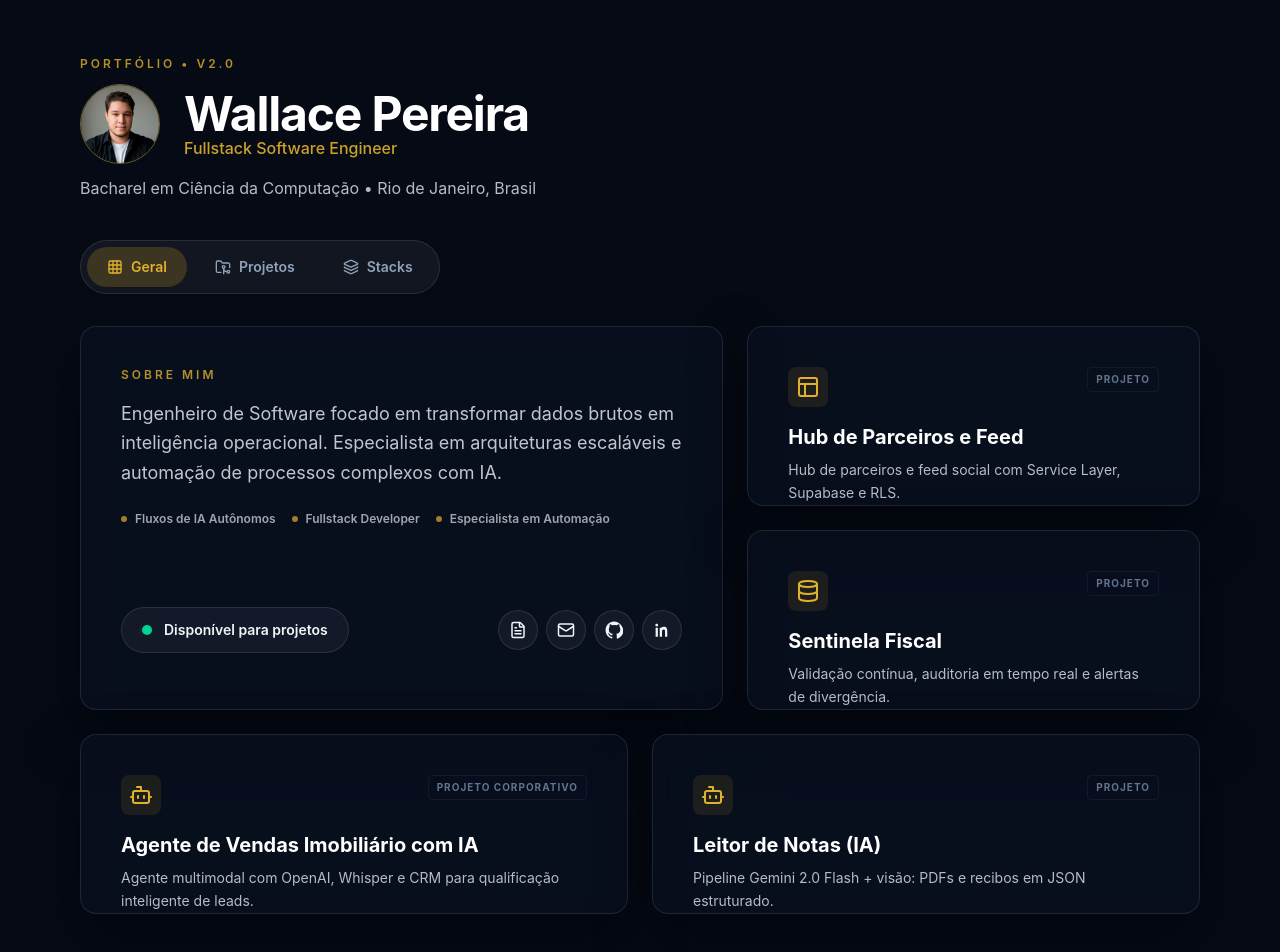
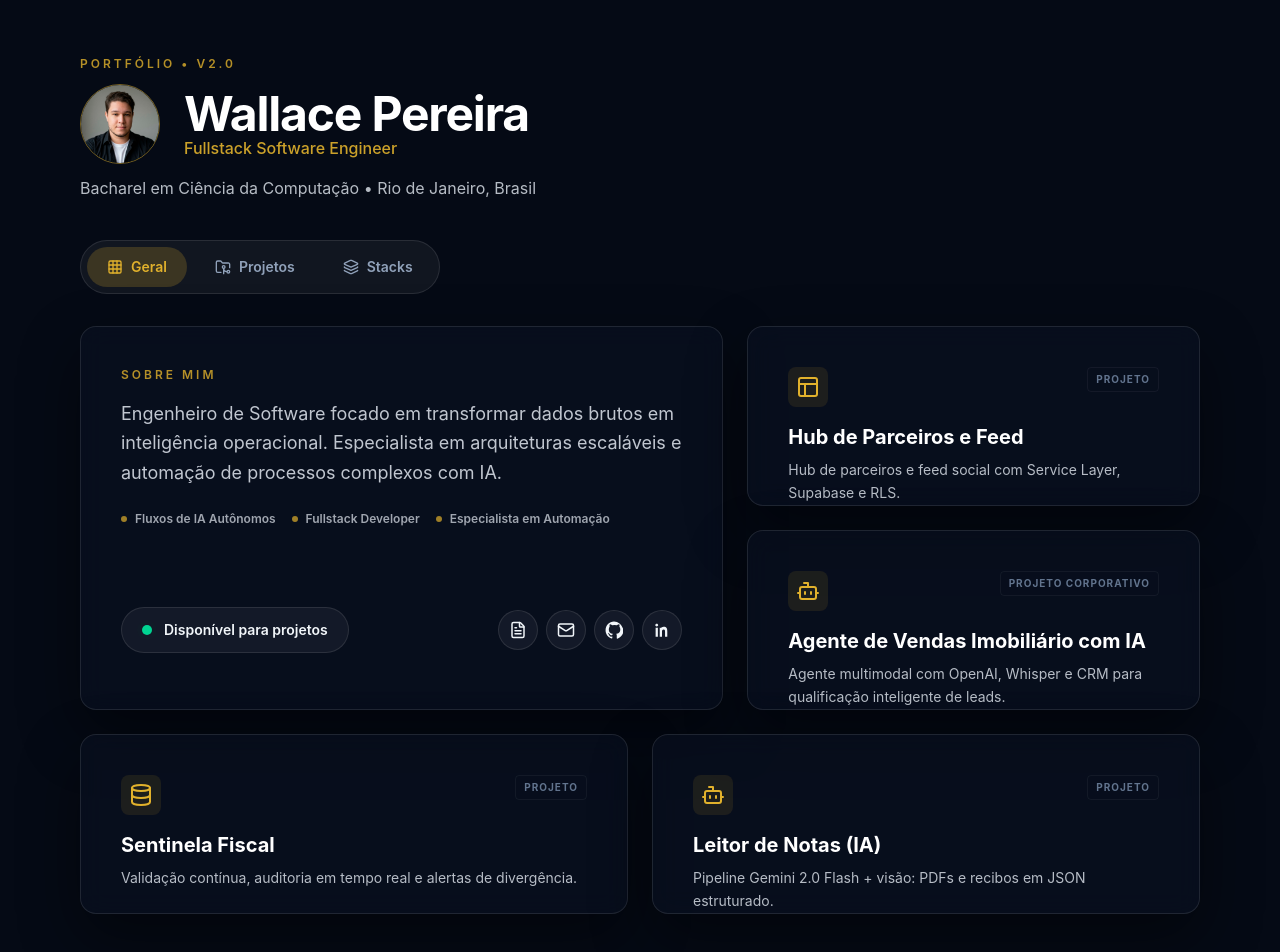
Before and after one commit to Wallace-Pereira1/portfolio-v2, a React (Vite) app: page / in a window 1280 px wide. Shown: the top 952 px of the page. Built offline with nearby package versions, Linux system fonts and the light colour scheme.

Commit message:
refactor: adjust layout logic for BentoCard grid and update project descriptions

```diff
--- a/src/App.tsx
+++ b/src/App.tsx
@@ -137,15 +137,16 @@ export default function App() {
         {currentTab === 'home' && (
           <section className="mt-8 grid grid-cols-1 md:grid-cols-12 gap-6 auto-rows-auto lg:auto-rows-[180px]">
           {BENTO_CARDS.map((card) => {
-            // ... (logica de colSpan mantida)
+            // AJUSTE CIRÚRGICO DE LAYOUT BENTO GRID
+            // Invertemos a validação do ID: o Agente Imobiliário assume o grid proporcional do Fiscal
             const colSpan =
               card.size === 'lg'
                 ? 'col-span-1 md:col-span-7 lg:col-span-7 md:row-span-2 lg:row-span-2'
                 : card.id === 'project-solargrid'
                   ? 'col-span-1 md:col-span-5 lg:col-span-5'
-                  : card.id === 'project-fiscal'
+                  : card.id === 'project-real-estate-ai' // O Agente de Vendas assume o espaço principal md:col-span-6 lg:col-span-5
                     ? 'col-span-1 md:col-span-6 lg:col-span-5'
-                    : card.id === 'project-ocr' || card.id === 'project-real-estate-ai'
+                    : card.id === 'project-ocr' || card.id === 'project-fiscal' // Sentinela Fiscal e Leitor OCR dividem colunas iguais
                       ? 'col-span-1 md:col-span-6 lg:col-span-6'
                       : 'col-span-1 md:col-span-6 lg:col-span-5'
 
--- a/src/data/constants.ts
+++ b/src/data/constants.ts
@@ -5,7 +5,7 @@ import {
   Terminal
 } from 'lucide-react';
 
-// Importações das imagens locais (Mantidas para referência, mas não usadas nos cards)
+// Importações das imagens locais
 import partnerImg from '../assets/partner-management-hub.png';
 import ocrImg from '../assets/invoice-ocr-ia.png';
 import sentinelImg from "../assets/fiscal-sentinel.png";
@@ -58,7 +58,7 @@ export const PROJECTS = [
     id: 'real-estate-ai-agent',
     title: 'Agente de Vendas Imobiliário com IA',
     descriptionLong:
-      'Automação inteligente para qualificação de leads imobiliários. Engenharia: Pipeline multimodal com processamento de áudio via Whisper, interpretação contextual utilizando LLMs da OpenAI e integração em tempo real com CRM imobiliário. Implementação de análise de sentimento para detecção de atrito e roteamento automatizado para atendimento humano. Resultado: Redução no tempo de qualificação, automação de agendamentos e aumento da eficiência operacional no funil comercial.',
+      'Automação inteligente para qualificação de leads imobiliários. Engenharia: Pipeline multimodal com processamento de áudio via Whisper, interpretação contextual utilizando LLMs da OpenAI e integration em tempo real com CRM imobiliário. Implementação de análise de sentimento para detecção de atrito e roteamento automatizado para atendimento humano. Resultado: Redução no tempo de qualificação, automação de agendamentos e aumento da eficiência operacional no funil comercial.',
     technologies: ['OpenAI', 'Whisper', 'n8n', 'CRM API', 'Sentiment Analysis', 'Automation'],
     imageUrl: realEstateAIImg,
     links: {
@@ -79,7 +79,7 @@ export const PROJECTS = [
     id: 'invoice-ocr-ia',
     title: 'Leitor de Notas Fiscais',
     descriptionLong:
-    'Extração inteligente de dados em documentos não estruturados. Engenharia: Pipeline de processamento utilizando Gemini 2.0 Flash e visão computacional. Conversão de documentos físicos/PDFs em JSON estruturado de alta fidelidade. Resultado: Otimização drástica no fluxo de entrada de dados, eliminando digitação manual com 99% de precisão.',
+    'Extração inteligente de dados em documentos não estruturados. Engenharia: Pipeline de processamento utilizando Gemini 2.0 Flash e visão computacional. Conversão de documentos físicos/PDFs in JSON estruturado de alta fidelidade. Resultado: Otimização drástica no fluxo de entrada de dados, eliminando digitação manual com 99% de precisão.',
     technologies: ['Gemini 2.0 Flash', 'OCR', 'JSON', 'Automação', 'IA aplicada'],
     imageUrl: ocrImg,
     links: {
@@ -92,7 +92,6 @@ export const PROJECTS = [
     descriptionLong:
       'Monitoramento automatizado de obrigações fiscais e compliance. Engenharia: Scripts de validação contínua e integração de dados para auditoria em tempo real. Foco em integridade de dados e redução de falhas humanas operacionais. Resultado: Garantia de conformidade fiscal e automação de alertas de divergência.',
     technologies: ['TypeScript', 'Node.js', 'Automação', 'Data Integrity', 'Compliance'],
-    // Mantido Picsum até gerar capa
     imageUrl: sentinelImg,
     links: {
       github: 'https://github.com/Wallace-Pereira1/fiscal-sentinel',
@@ -128,6 +127,16 @@ export const BENTO_CARDS = [
     projectId: "partner-management-hub"
   },
   {
+    id: "project-real-estate-ai",
+    title: "Agente de Vendas Imobiliário com IA",
+    description: "Agente multimodal com OpenAI, Whisper e CRM para qualificação inteligente de leads.",
+    icon: Bot,
+    size: "md",
+    tag: "Projeto Corporativo",
+    type: "project",
+    projectId: "real-estate-ai-agent"
+  },
+  {
     id: "project-fiscal",
     title: "Sentinela Fiscal",
     description: "Validação contínua, auditoria em tempo real e alertas de divergência.",
@@ -136,16 +145,6 @@ export const BENTO_CARDS = [
     tag: "Projeto",
     type: "project",
     projectId: "fiscal-sentinel"
-  },
-  {
-    id: "project-real-estate-ai",
-    title: "Agente de Vendas Imobiliário com IA",
-    description: "Agente multimodal com OpenAI, Whisper e CRM para qualificação inteligente de leads.",
-    icon: Bot,
-    size: "md",
-    tag: "Projeto Corporativo",
-    type: "project",
-    projectId: "real-estate-ai-agent"
   },
   {
     id: "project-ocr",
```
Lines whose indentation alone changed are shown as unchanged.
